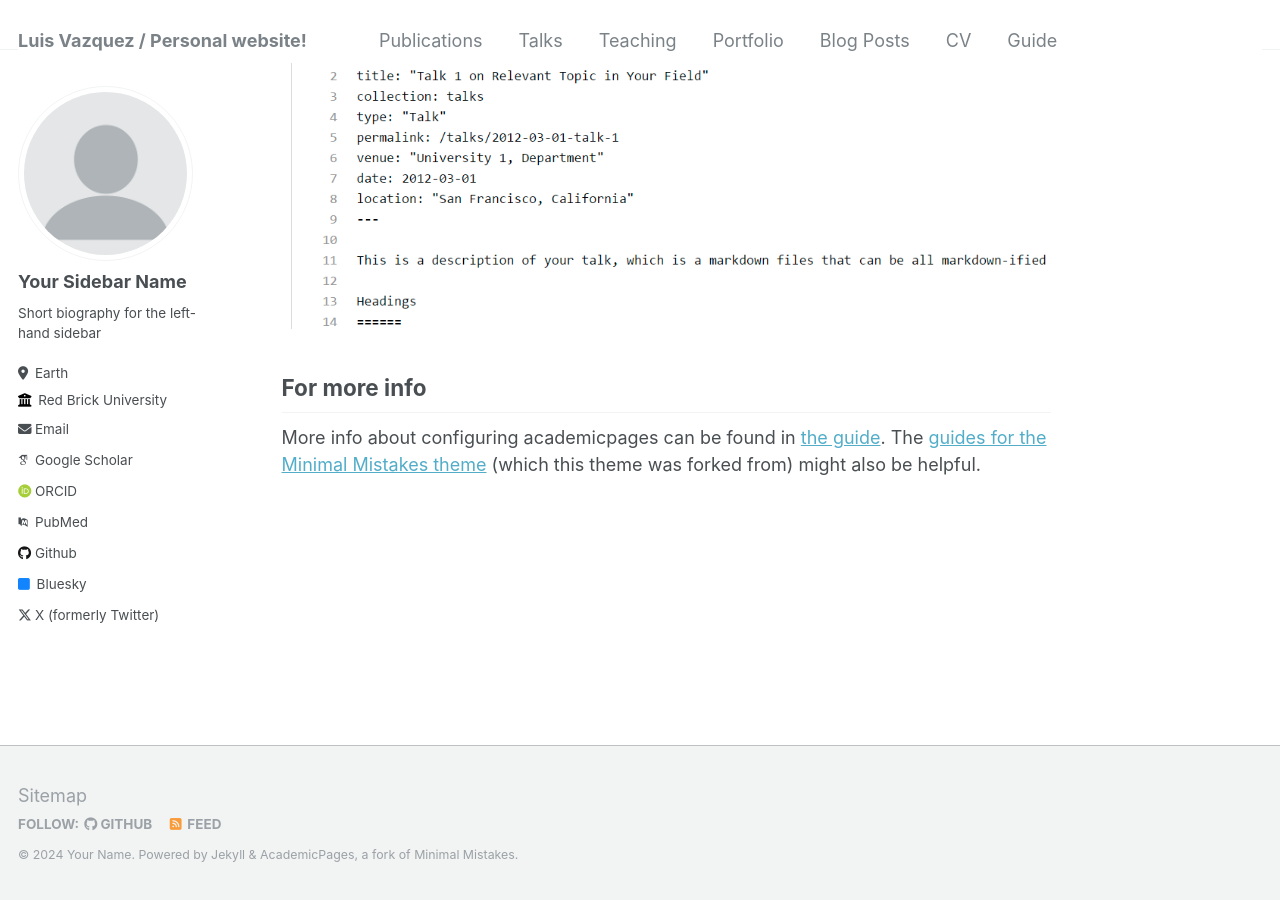
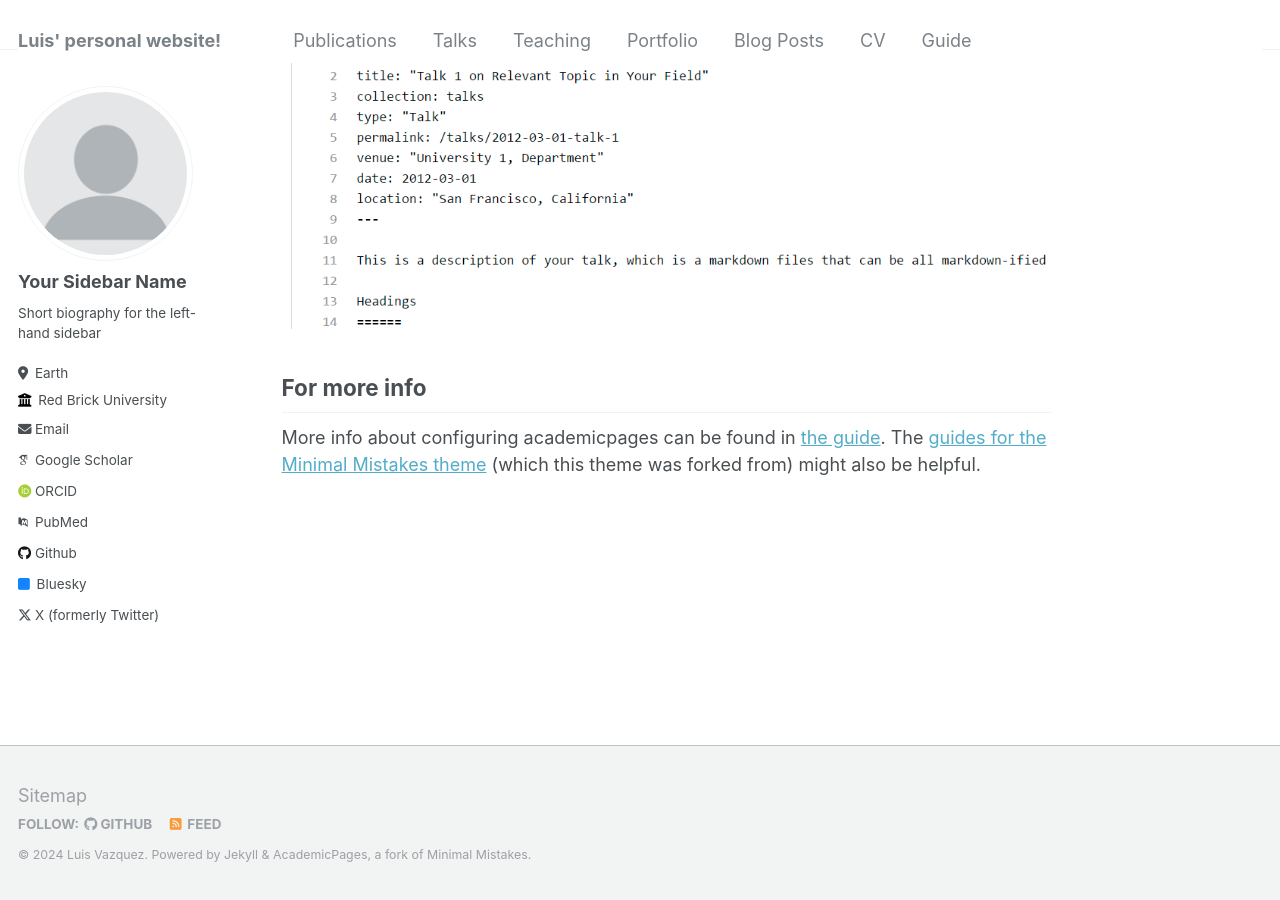
Before and after one commit to lvazquezseismo/luisvazquez, a Jekyll site: the page built from _pages/about.md, in a window 1280 px wide and 900 px high, scrolled down 2640 px. Built offline with Jekyll 4.4.1, drawn with Linux system fonts in a browser that asks for light colours; some web fonts are replaced.

Commit message:
Update _config.yml

```diff
--- a/_config.yml
+++ b/_config.yml
@@ -8,11 +8,11 @@
 
 # Basic Site Settings
 locale                   : "en-US"
-title                    : "Luis Vazquez / Personal website!"
+title                    : "Luis' personal website!"
 title_separator          : "-"
-name                     : &name "Your Name"
+name                     : &name "Luis Vazquez"
 description              : &description "personal description"
-url                      : https://academicpages.github.io # the base hostname & protocol for your site e.g. "https://mmistakes.github.io"
+url                      : https://lvazquezseismo.github.io/luisvazquez/ # the base hostname & protocol for your site e.g. "https://mmistakes.github.io"
 baseurl                  : "" # the subpath of your site, e.g. "/blog"
 repository               : "academicpages/academicpages.github.io"
 
```
